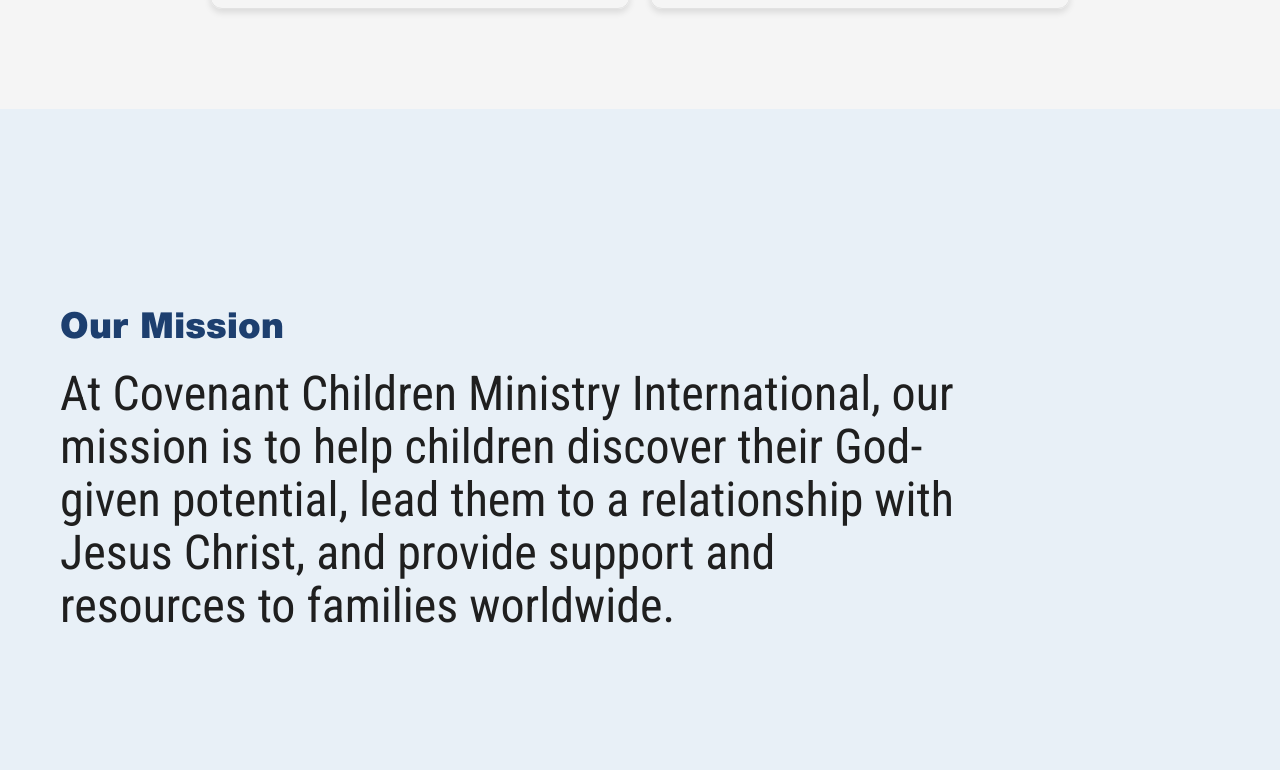
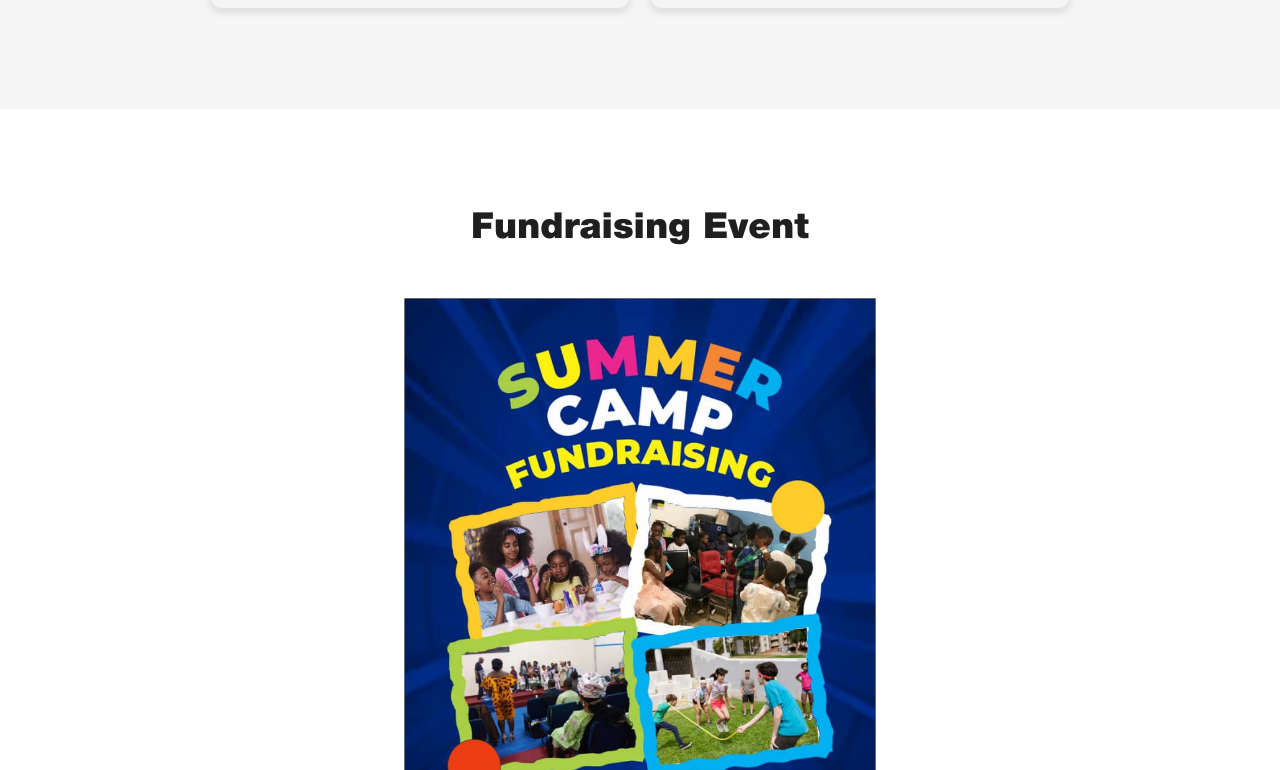
Before and after one commit to Nerdyxils/covenant-children-ministry-international, a React (Create React App) app: page / in a window 1280 px wide. Shown: the part 2630-3400 px from the top of the page. Built offline with nearby package versions, Linux system fonts and the light colour scheme.

Commit message:
event added

```diff
--- a/package.json
+++ b/package.json
@@ -10,6 +10,7 @@
     "emailjs-com": "^3.2.0",
     "react": "^18.2.0",
     "react-dom": "^18.2.0",
+    "react-responsive-carousel": "^3.2.23",
     "react-scripts": "5.0.1",
     "web-vitals": "^2.1.4"
   },
--- a/src/App.js
+++ b/src/App.js
@@ -7,6 +7,7 @@
 import OurMinistryEvents from './our-ministry/OurMinistryEvents';
 import OurMission from './our-mission/OurMission';
 import OurServices from './our-services/OurServices';
+import EventCarousel from './our-events/OurEvents.jsx'
 import AfterSchoolPrograms from './school-programs/AfterSchoolPrograms';
 import ScrollToTop from './scroll/ScrollToTop';
 
@@ -16,6 +17,7 @@
       <HeroSection />
       <AboutUs />
       <OurServices />
+      <EventCarousel/>
       <OurMission />
       <OurMinistryEvents />
       <MeetOurFounder />
--- /dev/null
+++ b/src/our-events/OurEvent.css
@@ -0,0 +1,111 @@
+.event__title h1 {
+    font-family: 'HelveticaNeue';
+    font-style: normal;
+    font-weight: 600;
+    font-size: 36px;
+    line-height: 110%;
+    text-align: center;
+    color: #1F1F1F;
+    margin-bottom: 50px;
+    margin-left: auto;
+    margin-right: auto;
+}
+
+.event-carousel {
+    width: 100%;
+    max-width: 40%;
+    margin: 0 auto;
+    padding: 100px 20px;
+}
+
+.carousel .carousel-slider {
+    height: auto;
+}
+
+.carousel .control-arrow {
+    opacity: 0.5;
+}
+
+.carousel .control-arrow:hover {
+    opacity: 1;
+}
+
+.carousel .carousel-status {
+    display: none;
+}
+
+.carousel .carousel .slide img {
+    width: 100%;
+    height: auto;
+    max-height: 500px;
+    object-fit: cover;
+}
+
+.carousel-caption {
+    position: absolute;
+    bottom: 20px;
+    left: 20px;
+    right: 20px;
+    background-color: rgba(0, 0, 0, 0.5);
+    color: white;
+    padding: 10px;
+    border-radius: 5px;
+    text-align: left;
+}
+
+.carousel-caption h3 {
+    margin: 0;
+    font-size: 24px;
+}
+
+.carousel-caption p {
+    margin: 5px 0 0;
+    font-size: 16px;
+}
+
+@media (max-width: 768px) {
+    .carousel-caption {
+        font-size: 14px;
+        padding: 5px;
+    }
+
+    .carousel-caption h3 {
+        font-size: 18px;
+    }
+
+    .carousel-caption p {
+        font-size: 12px;
+    }
+}
+
+@media (max-width: 480px) {
+    .event__title h1 {
+        font-size: 24px;
+    }
+
+    .event-carousel {
+        /* padding: 20px; */
+        max-width: 100% !important;
+        width: 90%;
+    }
+
+    .carousel .carousel .slide img {
+        width: 100% !important;
+        max-height: 100%;
+    }
+
+    .carousel-caption {
+        bottom: 10px;
+        left: 10px;
+        right: 10px;
+        padding: 5px;
+    }
+
+    .carousel-caption h3 {
+        font-size: 16px;
+    }
+
+    .carousel-caption p {
+        font-size: 10px;
+    }
+}
--- /dev/null
+++ b/src/our-events/OurEvents.jsx
@@ -0,0 +1,56 @@
+import React from 'react';
+import { Carousel } from 'react-responsive-carousel';
+import event1 from '../assets/event1.jpg'
+import 'react-responsive-carousel/lib/styles/carousel.min.css';
+import './OurEvent.css';
+
+const EventCarousel = () => {
+    const events = [
+        {
+            id: 1,
+            image: event1,
+            title: 'Summer Fundraising',
+            description: 'Description for event 1',
+        },
+        // {
+        //     id: 2,
+        //     image: 'path/to/image2.jpg',
+        //     title: 'Event 2',
+        //     description: 'Description for event 2',
+        // },
+        // {
+        //     id: 3,
+        //     image: 'path/to/image3.jpg',
+        //     title: 'Event 3',
+        //     description: 'Description for event 3',
+        // },
+    ];
+
+    return (
+        <div className="event-carousel">
+            <div className="event__title">
+                <h1>Fundraising Event</h1>
+            </div>
+            <Carousel
+                showArrows={true}
+                infiniteLoop={true}
+                showThumbs={false}
+                showStatus={false}
+                autoPlay={true}
+                interval={5000}
+            >
+                {events.map(event => (
+                    <div key={event.id} className="carousel-slide">
+                        <img src={event.image} alt={event.title} />
+                        {/* <div className="carousel-caption">
+                            <h3>{event.title}</h3>
+                            <p>{event.description}</p>
+                        </div> */}
+                    </div>
+                ))}
+            </Carousel>
+        </div>
+    );
+};
+
+export default EventCarousel;
```
Also changed, not shown: src/assets/event1.jpg (added), 1 other file (tests, documents, lock files or other folders).
